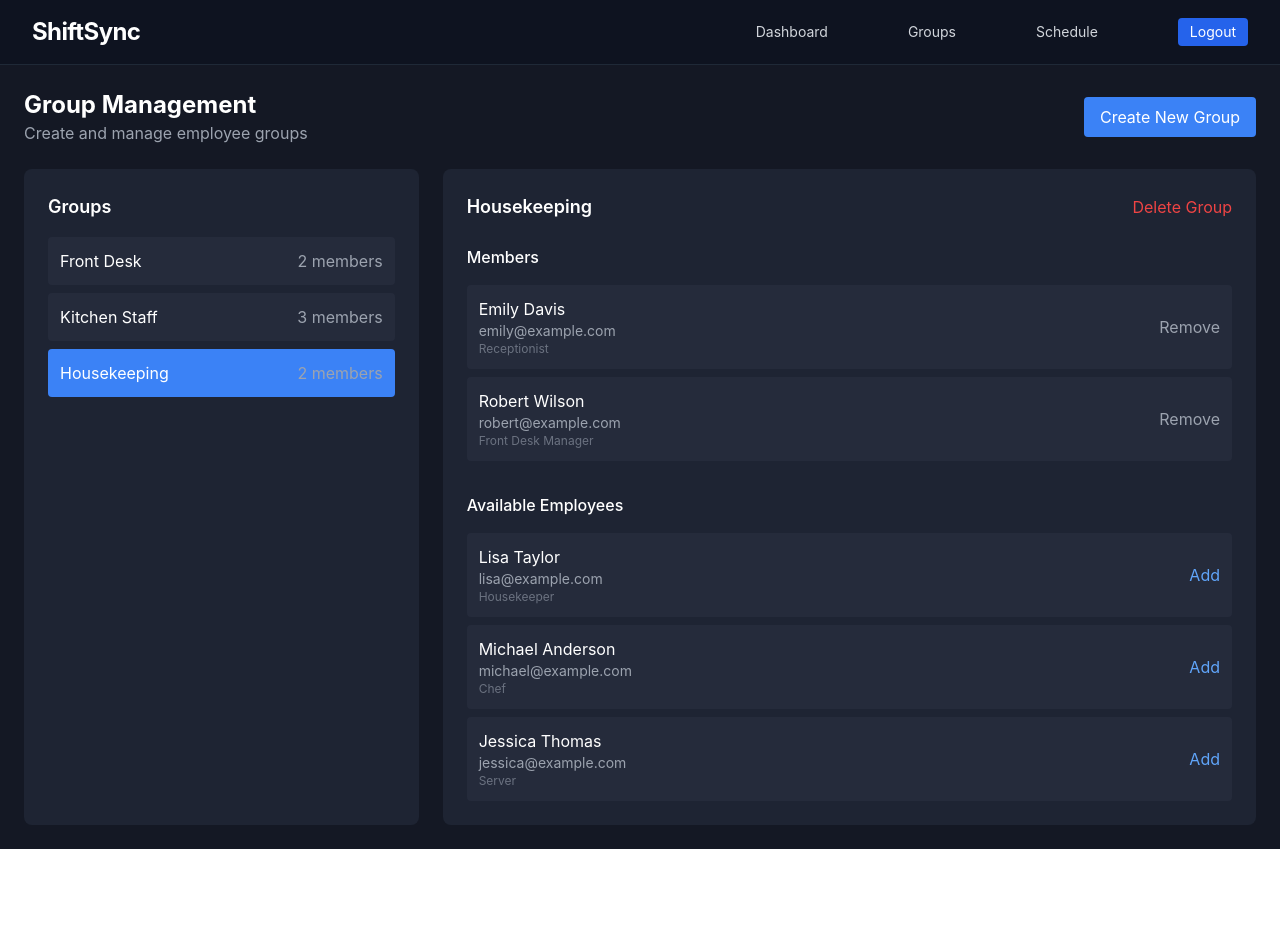
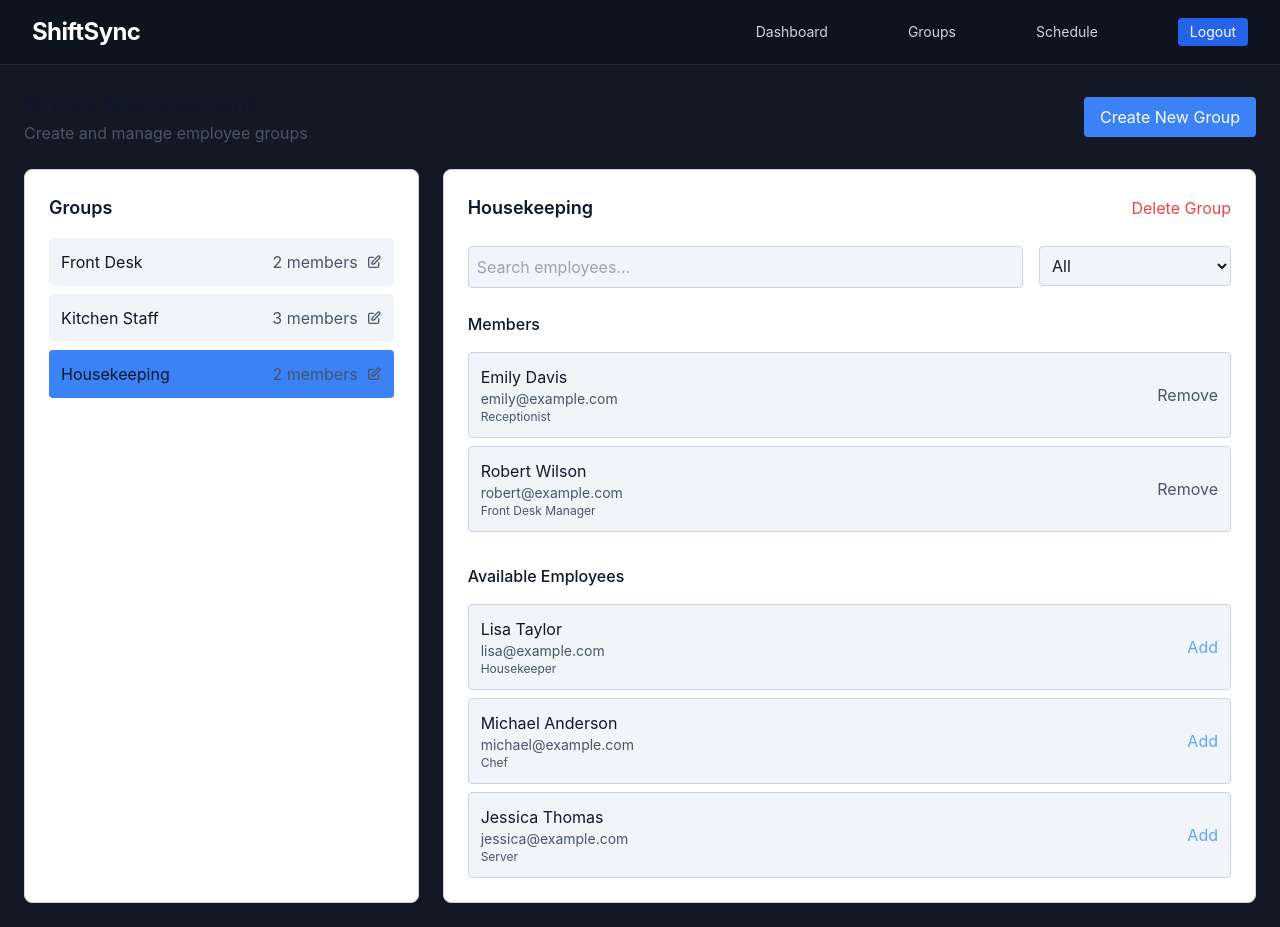
Before and after one commit to oicar-team12/web-ui, a React (Create React App) app: page /groups in a window 1280 px wide. Before the commit the page ends 849 px from the top, so only its background shows below. Built offline with nearby package versions, Linux system fonts and the light colour scheme.

Commit message:
feat: improve GroupManagement component styling and transitions

```diff
--- a/src/components/GroupManagement.tsx
+++ b/src/components/GroupManagement.tsx
@@ -1,4 +1,4 @@
-import React, { useState } from 'react';
+import React, { useState, useMemo } from 'react';
 
 interface Employee {
   id: string;
@@ -17,6 +17,11 @@ const GroupManagement: React.FC = () => {
   const [selectedGroup, setSelectedGroup] = useState<string>('Housekeeping');
   const [showCreateModal, setShowCreateModal] = useState<boolean>(false);
   const [newGroupName, setNewGroupName] = useState<string>('');
+  const [searchTerm, setSearchTerm] = useState<string>('');
+  const [filterRole, setFilterRole] = useState<string>('all');
+  const [editingGroup, setEditingGroup] = useState<string | null>(null);
+  const [editGroupName, setEditGroupName] = useState<string>('');
+
   const [groups, setGroups] = useState<Group[]>([
     { id: '1', name: 'Front Desk', memberCount: 2 },
     { id: '2', name: 'Kitchen Staff', memberCount: 3 },
@@ -33,6 +38,40 @@ const GroupManagement: React.FC = () => {
     { id: '4', name: 'Michael Anderson', email: 'michael@example.com', position: 'Chef' },
     { id: '5', name: 'Jessica Thomas', email: 'jessica@example.com', position: 'Server' },
   ]);
+
+  // Get unique roles for filter dropdown
+  const uniqueRoles = useMemo(() => {
+    const roles = new Set<string>();
+    [...members, ...availableEmployees].forEach(emp => {
+      if (emp.position) roles.add(emp.position);
+    });
+    return ['all', ...Array.from(roles)];
+  }, [members, availableEmployees]);
+
+  // Filter and search employees
+  const filteredAvailableEmployees = useMemo(() => {
+    return availableEmployees.filter(emp => {
+      const matchesSearch = emp.name.toLowerCase().includes(searchTerm.toLowerCase()) ||
+                          emp.email.toLowerCase().includes(searchTerm.toLowerCase()) ||
+                          (emp.position && emp.position.toLowerCase().includes(searchTerm.toLowerCase()));
+
+      const matchesRole = filterRole === 'all' || emp.position === filterRole;
+
+      return matchesSearch && matchesRole;
+    });
+  }, [availableEmployees, searchTerm, filterRole]);
+
+  const filteredMembers = useMemo(() => {
+    return members.filter(member => {
+      const matchesSearch = member.name.toLowerCase().includes(searchTerm.toLowerCase()) ||
+                          member.email.toLowerCase().includes(searchTerm.toLowerCase()) ||
+                          (member.position && member.position.toLowerCase().includes(searchTerm.toLowerCase()));
+
+      const matchesRole = filterRole === 'all' || member.position === filterRole;
+
+      return matchesSearch && matchesRole;
+    });
+  }, [members, searchTerm, filterRole]);
 
   const handleCreateGroup = () => {
     if (newGroupName.trim()) {
@@ -87,15 +126,39 @@ const GroupManagement: React.FC = () => {
 
   const selectedGroupData = groups.find(group => group.name === selectedGroup);
 
+  const handleStartEdit = (group: Group) => {
+    setEditingGroup(group.id);
+    setEditGroupName(group.name);
+  };
+
+  const handleSaveEdit = (groupId: string) => {
+    if (editGroupName.trim()) {
+      const updatedGroups = groups.map(group => {
+        if (group.id === groupId) {
+          return { ...group, name: editGroupName };
+        }
+        return group;
+      });
+      setGroups(updatedGroups);
+      setEditingGroup(null);
+      setEditGroupName('');
+    }
+  };
+
+  const handleCancelEdit = () => {
+    setEditingGroup(null);
+    setEditGroupName('');
+  };
+
   return (
-    <div className="p-6">
+    <div className="p-6 animate-fade-in">
       <div className="flex justify-between items-center mb-6">
         <div>
-          <h1 className="text-2xl font-bold text-white">Group Management</h1>
-          <p className="text-gray-400">Create and manage employee groups</p>
+          <h1 className="text-2xl font-bold text-light-text dark:text-dark-text">Group Management</h1>
+          <p className="text-light-text-secondary dark:text-dark-text-secondary">Create and manage employee groups</p>
         </div>
         <button
-          className="bg-blue-500 text-white px-4 py-2 rounded hover:bg-blue-600"
+          className="bg-blue-500 text-white px-4 py-2 rounded hover:bg-blue-600 transition-colors duration-200"
           onClick={() => setShowCreateModal(true)}
         >
           Create New Group
@@ -103,25 +166,25 @@ const GroupManagement: React.FC = () => {
       </div>
 
       {showCreateModal && (
-        <div className="fixed inset-0 bg-black bg-opacity-50 flex items-center justify-center z-50">
-          <div className="bg-[#1e2433] p-6 rounded-lg w-96">
-            <h2 className="text-white text-xl font-bold mb-4">Create New Group</h2>
+        <div className="fixed inset-0 bg-black bg-opacity-50 flex items-center justify-center z-50 animate-fade-in">
+          <div className="bg-light-primary dark:bg-dark-primary p-6 rounded-lg w-96 shadow-xl animate-slide-up">
+            <h2 className="text-light-text dark:text-dark-text text-xl font-bold mb-4">Create New Group</h2>
             <input
               type="text"
               value={newGroupName}
               onChange={(e) => setNewGroupName(e.target.value)}
               placeholder="Group Name"
-              className="w-full p-2 mb-4 bg-[#252b3b] text-white rounded border border-gray-700 focus:outline-none focus:border-blue-500"
+              className="w-full p-2 mb-4 bg-light-secondary dark:bg-dark-secondary text-light-text dark:text-dark-text rounded border border-light-border dark:border-dark-border focus:outline-none focus:border-blue-500 transition-colors duration-200"
             />
             <div className="flex justify-end space-x-2">
               <button
-                className="px-4 py-2 bg-gray-600 text-white rounded hover:bg-gray-700"
+                className="px-4 py-2 bg-light-accent dark:bg-dark-accent text-light-text dark:text-dark-text rounded hover:bg-opacity-80 transition-colors duration-200"
                 onClick={() => setShowCreateModal(false)}
               >
                 Cancel
               </button>
               <button
-                className="px-4 py-2 bg-blue-500 text-white rounded hover:bg-blue-600"
+                className="px-4 py-2 bg-blue-500 text-white rounded hover:bg-blue-600 transition-colors duration-200"
                 onClick={handleCreateGroup}
               >
                 Create
@@ -132,52 +195,127 @@ const GroupManagement: React.FC = () => {
       )}
 
       <div className="grid grid-cols-1 md:grid-cols-3 gap-6">
-        <div className="bg-[#1e2433] rounded-lg p-6">
-          <h2 className="text-white text-lg font-semibold mb-4">Groups</h2>
+        <div className="bg-light-primary dark:bg-dark-primary rounded-lg p-6 shadow-sm border border-light-border dark:border-dark-border">
+          <h2 className="text-light-text dark:text-dark-text text-lg font-semibold mb-4">Groups</h2>
           <div className="space-y-2">
             {groups.map((group) => (
-              <button
+              <div
                 key={group.id}
-                onClick={() => setSelectedGroup(group.name)}
-                className={`w-full text-left p-3 rounded flex justify-between items-center ${
-                  selectedGroup === group.name ? 'bg-blue-500' : 'bg-[#252b3b] hover:bg-[#2a2f3e]'
+                className={`w-full p-3 rounded flex justify-between items-center transition-colors duration-200 ${
+                  selectedGroup === group.name
+                    ? 'bg-blue-500 text-white'
+                    : 'bg-light-secondary dark:bg-dark-secondary hover:bg-light-accent dark:hover:bg-dark-accent'
                 }`}
               >
-                <span className="text-white">{group.name}</span>
-                <span className="text-gray-400">{group.memberCount} members</span>
-              </button>
+                {editingGroup === group.id ? (
+                  <div className="flex-1 flex items-center space-x-2">
+                    <input
+                      type="text"
+                      value={editGroupName}
+                      onChange={(e) => setEditGroupName(e.target.value)}
+                      className="flex-1 p-1 bg-light-primary dark:bg-dark-primary text-light-text dark:text-dark-text rounded border border-light-border dark:border-dark-border focus:outline-none focus:border-blue-500 transition-colors duration-200"
+                      onKeyDown={(e) => {
+                        if (e.key === 'Enter') handleSaveEdit(group.id);
+                        if (e.key === 'Escape') handleCancelEdit();
+                      }}
+                    />
+                    <button
+                      onClick={() => handleSaveEdit(group.id)}
+                      className="text-green-500 hover:text-green-400 transition-colors duration-200"
+                    >
+                      <svg className="w-5 h-5" fill="none" stroke="currentColor" viewBox="0 0 24 24">
+                        <path strokeLinecap="round" strokeLinejoin="round" strokeWidth={2} d="M5 13l4 4L19 7" />
+                      </svg>
+                    </button>
+                    <button
+                      onClick={handleCancelEdit}
+                      className="text-red-500 hover:text-red-400 transition-colors duration-200"
+                    >
+                      <svg className="w-5 h-5" fill="none" stroke="currentColor" viewBox="0 0 24 24">
+                        <path strokeLinecap="round" strokeLinejoin="round" strokeWidth={2} d="M6 18L18 6M6 6l12 12" />
+                      </svg>
+                    </button>
+                  </div>
+                ) : (
+                  <>
+                    <button
+                      onClick={() => setSelectedGroup(group.name)}
+                      className="flex-1 text-left"
+                    >
+                      <span className="text-light-text dark:text-dark-text">{group.name}</span>
+                    </button>
+                    <div className="flex items-center space-x-2">
+                      <span className="text-light-text-secondary dark:text-dark-text-secondary">{group.memberCount} members</span>
+                      <button
+                        onClick={() => handleStartEdit(group)}
+                        className="text-light-text-secondary dark:text-dark-text-secondary hover:text-blue-400 transition-colors duration-200"
+                      >
+                        <svg className="w-4 h-4" fill="none" stroke="currentColor" viewBox="0 0 24 24">
+                          <path strokeLinecap="round" strokeLinejoin="round" strokeWidth={2} d="M11 5H6a2 2 0 00-2 2v11a2 2 0 002 2h11a2 2 0 002-2v-5m-1.414-9.414a2 2 0 112.828 2.828L11.828 15H9v-2.828l8.586-8.586z" />
+                        </svg>
+                      </button>
+                    </div>
+                  </>
+                )}
+              </div>
             ))}
           </div>
         </div>
 
-        <div className="md:col-span-2 bg-[#1e2433] rounded-lg p-6">
+        <div className="md:col-span-2 bg-light-primary dark:bg-dark-primary rounded-lg p-6 shadow-sm border border-light-border dark:border-dark-border">
           {selectedGroupData && (
             <>
               <div className="flex justify-between items-center mb-6">
-                <h2 className="text-white text-lg font-semibold">{selectedGroup}</h2>
+                <h2 className="text-light-text dark:text-dark-text text-lg font-semibold">{selectedGroup}</h2>
                 <button
-                  className="text-red-500 hover:text-red-400"
+                  className="text-red-500 hover:text-red-400 transition-colors duration-200"
                   onClick={() => handleDeleteGroup(selectedGroupData.id)}
                 >
                   Delete Group
                 </button>
               </div>
 
+              {/* Search and Filter Controls */}
+              <div className="mb-6 flex flex-col sm:flex-row gap-4">
+                <div className="flex-1">
+                  <input
+                    type="text"
+                    placeholder="Search employees..."
+                    value={searchTerm}
+                    onChange={(e) => setSearchTerm(e.target.value)}
+                    className="w-full p-2 bg-light-secondary dark:bg-dark-secondary text-light-text dark:text-dark-text rounded border border-light-border dark:border-dark-border focus:outline-none focus:border-blue-500 transition-colors duration-200"
+                  />
+                </div>
+                <div className="w-full sm:w-48">
+                  <select
+                    value={filterRole}
+                    onChange={(e) => setFilterRole(e.target.value)}
+                    className="w-full p-2 bg-light-secondary dark:bg-dark-secondary text-light-text dark:text-dark-text rounded border border-light-border dark:border-dark-border focus:outline-none focus:border-blue-500 transition-colors duration-200"
+                  >
+                    {uniqueRoles.map(role => (
+                      <option key={role} value={role}>
+                        {role.charAt(0).toUpperCase() + role.slice(1)}
+                      </option>
+                    ))}
+                  </select>
+                </div>
+              </div>
+
               <div className="mb-8">
-                <h3 className="text-white font-medium mb-4">Members</h3>
-                {members.length > 0 ? (
+                <h3 className="text-light-text dark:text-dark-text font-medium mb-4">Members</h3>
+                {filteredMembers.length > 0 ? (
                   <div className="space-y-2">
-                    {members.map((member) => (
-                      <div key={member.id} className="flex justify-between items-center p-3 bg-[#252b3b] rounded">
+                    {filteredMembers.map((member) => (
+                      <div key={member.id} className="flex justify-between items-center p-3 bg-light-secondary dark:bg-dark-secondary rounded border border-light-border dark:border-dark-border hover:bg-light-accent dark:hover:bg-dark-accent transition-colors duration-200">
                         <div>
-                          <p className="text-white">{member.name}</p>
-                          <p className="text-gray-400 text-sm">{member.email}</p>
+                          <p className="text-light-text dark:text-dark-text">{member.name}</p>
+                          <p className="text-light-text-secondary dark:text-dark-text-secondary text-sm">{member.email}</p>
                           {member.position && (
-                            <p className="text-gray-500 text-xs">{member.position}</p>
+                            <p className="text-light-text-secondary dark:text-dark-text-secondary text-xs">{member.position}</p>
                           )}
                         </div>
                         <button
-                          className="text-gray-400 hover:text-red-400"
+                          className="text-light-text-secondary dark:text-dark-text-secondary hover:text-red-400 transition-colors duration-200"
                           onClick={() => handleRemoveMember(member)}
                         >
                           Remove
@@ -186,25 +324,25 @@ const GroupManagement: React.FC = () => {
                     ))}
                   </div>
                 ) : (
-                  <p className="text-gray-400">No members in this group</p>
+                  <p className="text-light-text-secondary dark:text-dark-text-secondary">No members found</p>
                 )}
               </div>
 
               <div>
-                <h3 className="text-white font-medium mb-4">Available Employees</h3>
-                {availableEmployees.length > 0 ? (
+                <h3 className="text-light-text dark:text-dark-text font-medium mb-4">Available Employees</h3>
+                {filteredAvailableEmployees.length > 0 ? (
                   <div className="space-y-2">
-                    {availableEmployees.map((employee) => (
-                      <div key={employee.id} className="flex justify-between items-center p-3 bg-[#252b3b] rounded">
+                    {filteredAvailableEmployees.map((employee) => (
+                      <div key={employee.id} className="flex justify-between items-center p-3 bg-light-secondary dark:bg-dark-secondary rounded border border-light-border dark:border-dark-border hover:bg-light-accent dark:hover:bg-dark-accent transition-colors duration-200">
                         <div>
-                          <p className="text-white">{employee.name}</p>
-                          <p className="text-gray-400 text-sm">{employee.email}</p>
+                          <p className="text-light-text dark:text-dark-text">{employee.name}</p>
+                          <p className="text-light-text-secondary dark:text-dark-text-secondary text-sm">{employee.email}</p>
                           {employee.position && (
-                            <p className="text-gray-500 text-xs">{employee.position}</p>
+                            <p className="text-light-text-secondary dark:text-dark-text-secondary text-xs">{employee.position}</p>
                           )}
                         </div>
                         <button
-                          className="text-blue-400 hover:text-blue-300"
+                          className="text-blue-400 hover:text-blue-300 transition-colors duration-200"
                           onClick={() => handleAddMember(employee)}
                         >
                           Add
@@ -213,7 +351,7 @@ const GroupManagement: React.FC = () => {
                     ))}
                   </div>
                 ) : (
-                  <p className="text-gray-400">No available employees to add</p>
+                  <p className="text-light-text-secondary dark:text-dark-text-secondary">No available employees found</p>
                 )}
               </div>
             </>
```
